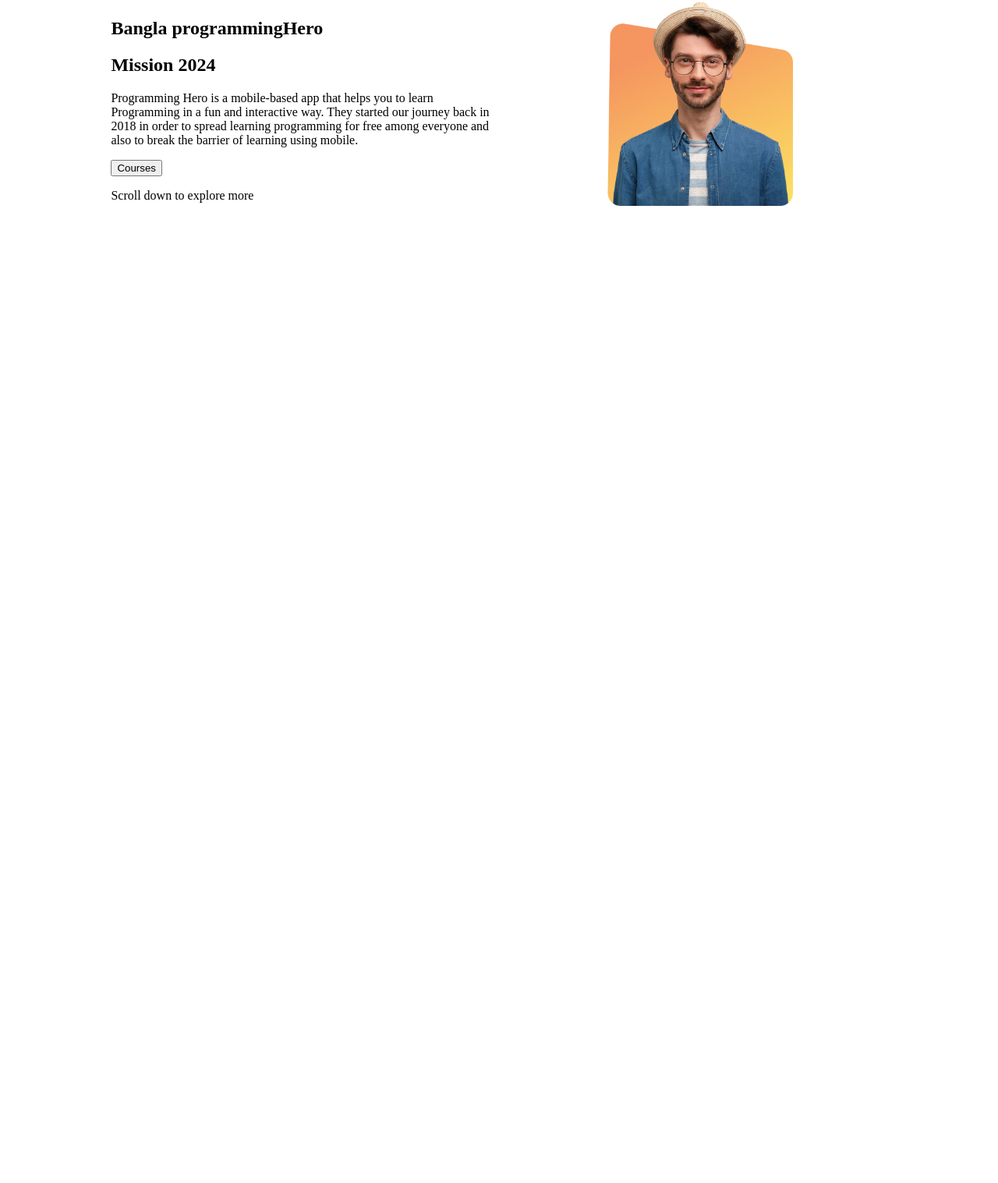
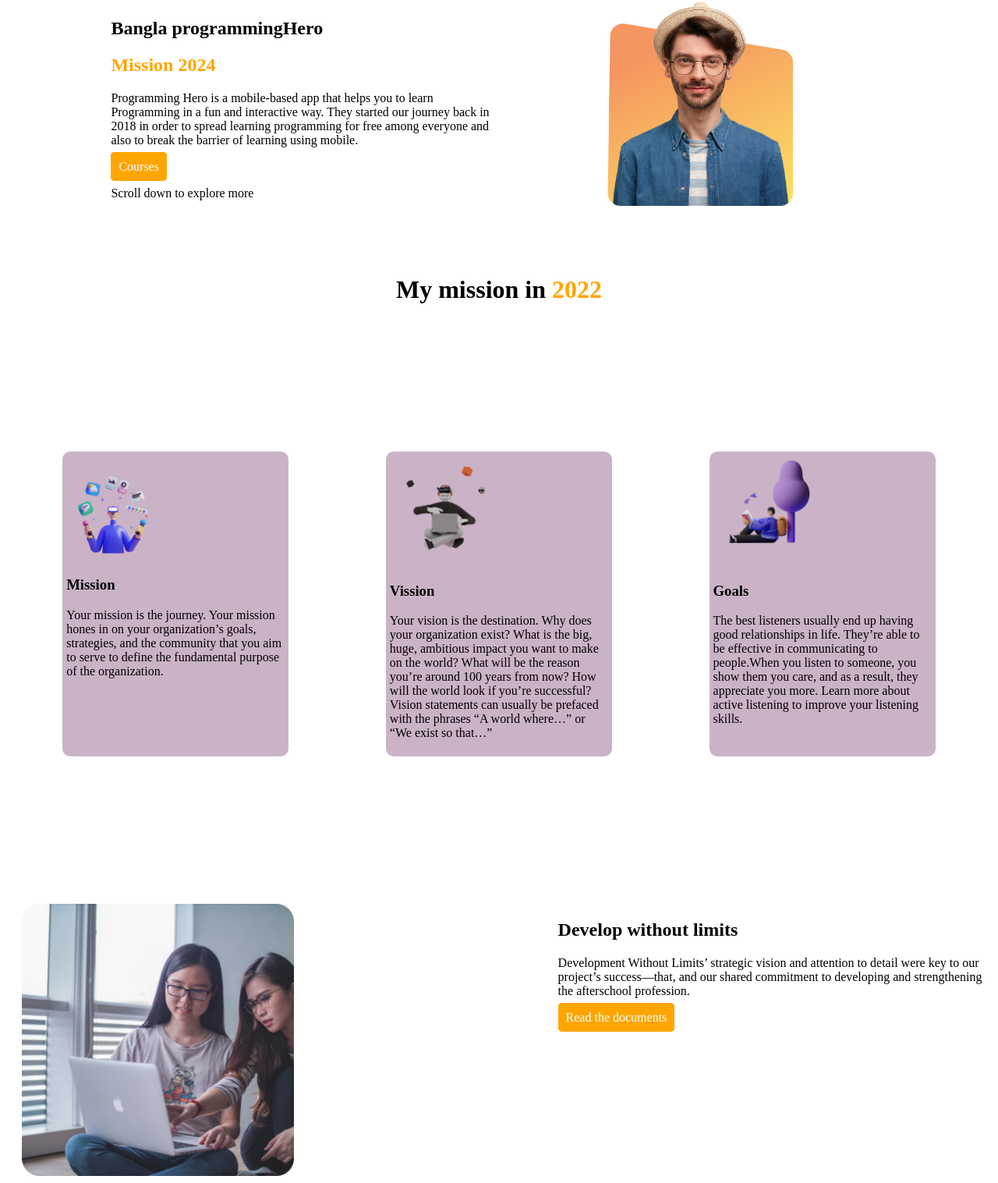
Before and after one commit to ahmed-rifat/Assignment-01, a plain HTML site: page index.html in a window 1280 px wide. Shown: the part 123-1640 px from the top of the page at 78% size. Before the commit the page ends 800 px from the top, so only its background shows below. Drawn offline with Linux system fonts and the light colour scheme.

Commit message:
footer style done

```diff
--- a/index.html
+++ b/index.html
@@ -11,12 +11,10 @@
     <section class="programmingHero" >
             <div class="person01">
                 <h1>Bangla programmingHero </h1>
-                <h1>Mission 2024</h1>
+                <h1 class="mission">Mission 2024</h1>
                 <p>Programming Hero is a mobile-based app that helps you to learn Programming in a fun and interactive way. They started our journey back in 2018 in order to spread learning programming for free among everyone and also to break the barrier of learning using mobile.</p>
 
-                <form action="https://web.programming-hero.com/" target="blank">
-                    <input type="submit" value="Courses" />
-                </form>
+                <a class="button" href="https://web.programming-hero.com/" target="blank">Courses</a>
 
                  <p>Scroll down to explore more</p>
             </div >
@@ -26,5 +24,60 @@
             </div>
 
     </section>
+         <h1 class="text-center">My mission in <span class="mission">2022</span> </h1>
+
+    <section class="programmingHero">
+
+    <div class="mission-vission-goal">
+        <img src="images/illustrators/illustrator-1.png" alt="">
+        <h3>Mission</h3>
+        <p>Your mission is the journey. Your mission hones in on your organization’s goals, strategies, and the community that you aim to serve to define the fundamental purpose of the organization.</p>
+    </div>
+    <div class="mission-vission-goal">
+        <img src="images/illustrators/illustrator-2.png" alt="">
+        <h3>Vission</h3>
+        <p>Your vision is the destination. Why does your organization exist? What is the big, huge, ambitious impact you want to make on the world? What will be the reason you’re around 100 years from now? How will the world look if you’re successful? Vision statements can usually be prefaced with the phrases “A world where…” or “We exist so that…”</p>
+    </div>
+    <div class="mission-vission-goal">
+        <img src="images/illustrators/illustrator-3.png" alt="">
+         <h3>Goals</h3>
+         <p>
+            The best listeners usually end up having good relationships in life. They’re able to be effective in communicating to people.When you listen to someone, you show them you care, and as a result, they appreciate you more. Learn more about active listening to improve your listening skills.
+         </p>
+    </div>
+
+    </section>
+    <section class="develop">
+        <div>
+        <img src="images/pictures/coding.png" alt="">
+    </div>
+
+    <div>
+
+        <h1>Develop without limits</h1>
+
+        <p>Development Without Limits’ strategic vision and attention to detail were key to our project’s success—that, and our shared commitment to developing and strengthening the afterschool profession.</p>
+        <a class="button" href="https://www.developmentwithoutlimits.org/" target="blank">Read the documents</a>
+    </div>
+    </section>
+    <section class="programmingHero">
+
+
+    <div>
+        <h1>Know your global community</h1>
+        <p>The people or nations of the world, considered as being closely connected by modern telecommunications and as being economically, socially, and politically interdependent.</p>
+        <a class="button" href="https://www.dictionary.com/browse/global-community" target="blank">Read the documents</a>
+    </div>
+
+    <div class="develop">
+        <img src="images/pictures/project.png" alt="">
+    </div>
+    </section>
+
+    <section class="footer-part">
+        <h1>Mission <span class="mission"> 2022</span> </h1>
+        <footer>hard work persverance and ditermination for 2022</footer>
+    </section>
+
 </body>
 </html>
--- a/style.css
+++ b/style.css
@@ -5,12 +5,63 @@
     margin-top: 10%;
 
 }
+.mission{
+    color: orange;
+}
 .person01{
 
     width: 50%;
     margin-left: 10%;
+
 }
+.mission-vission-goal{
+    width: 30%;
+    margin: 5%;
+    border: 2px ;
+    background-color: rgb(202, 179, 199);
+    padding: 5px;
+    border-radius: 10px;
+
+}
+
+.mission-vission-goal img{
+    width: 50%;
+    margin-left: 10px;
+    margin-left: 0px;
+}
+.button{
+
+    text-decoration: none;
+    border: 10px solid orange;
+    border-radius: 5px;
+    background-color: orange;
+    color: white;
+
+}
+
+
 .person01 img{
     width: 50%;
     margin-left: 10px;
 }
+
+.text-center{
+     text-align: center;
+     margin-top: 80px;
+}
+.develop{
+    display: flex;
+    margin: 10px;
+    margin-top: 10%;
+}
+.develop img{
+    width: 50%;
+    margin-left: 10px;
+}
+.footer-part{
+    text-align: center;
+    background-color: black;
+    color: white;
+    height: 150px;
+    padding-top: 10px;
+}
```
